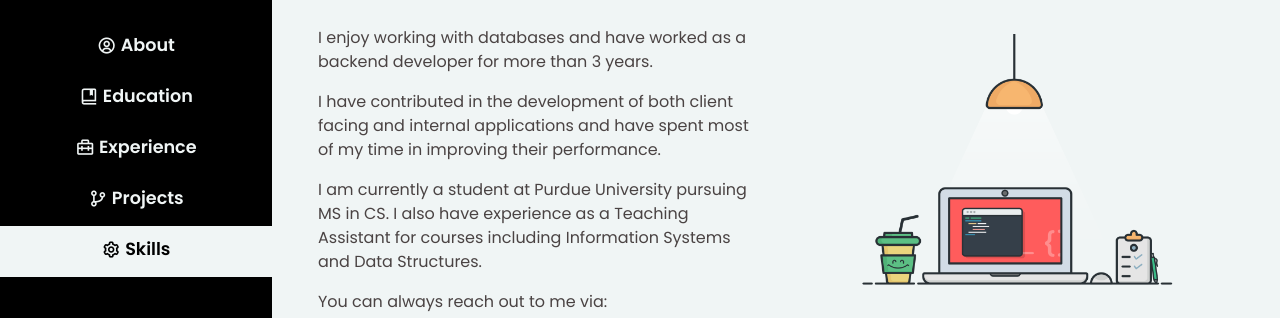
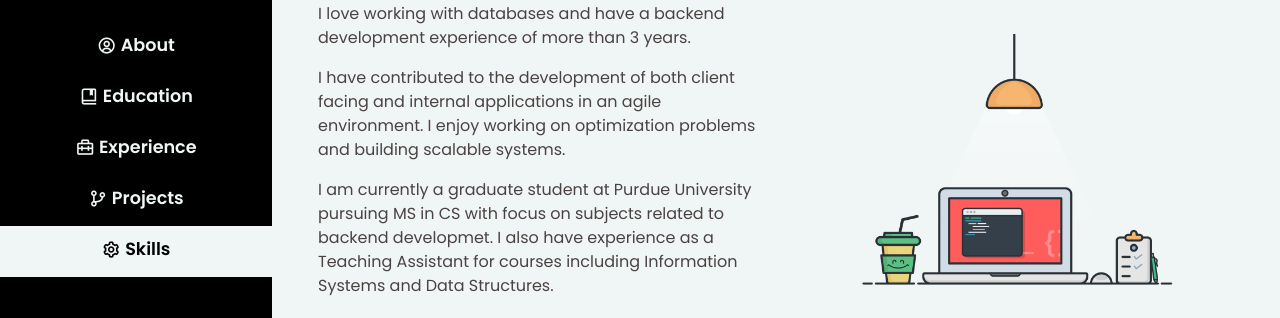
Before and after one commit to pandeyshubham25/pandeyshubham25.github.io, a plain HTML site: page index.html in a window 1280 px wide. Shown: the part 189-507 px from the top of the page. Drawn offline with nearby package versions, Linux system fonts and the light colour scheme.

Commit message:
change the introduction wordings

```diff
--- a/index.html
+++ b/index.html
@@ -84,11 +84,11 @@
             <div class="col-sm-6">
               <h1 id="profile-name">Shubham Pandey</h1>
               <h2 id="section-header2">West Lafayette, IN</h2>
-              <p id="section-content1">I enjoy working with databases and have worked as a backend developer for more than 3 years.</p>
-              <p id="section-content1">I have contributed in the development of both client facing and internal applications and have spent most of my time in improving their performance.</p>
-              <p id="section-content1">I am currently a student at Purdue University pursuing MS in CS. I also have experience as a Teaching Assistant for courses including Information Systems and Data Structures.</p>
+              <p id="section-content1">I love working with databases and have a backend development experience of more than 3 years.</p>
+              <p id="section-content1">I have contributed to the development of both client facing and internal applications in an agile environment. I enjoy working on optimization problems and building scalable systems.</p>
+              <p id="section-content1">I am currently a graduate student at Purdue University pursuing MS in CS with focus on subjects related to backend developmet. I also have experience as a Teaching Assistant for courses including Information Systems and Data Structures.</p>
 
-              <p id="section-content1"> You can always reach out to me via:</p>
+              <p id="section-content1"> I am always happy to connect </p>
 
               <div class="reach-icons">
                 <a class="reach-icon" href="https://linkedin.com/in/shupande" target="_blank" data-toggle="tooltip" data-placement="bottom" title="LinkedIn"><i class='bx bxl-linkedin'></i></a>
```
